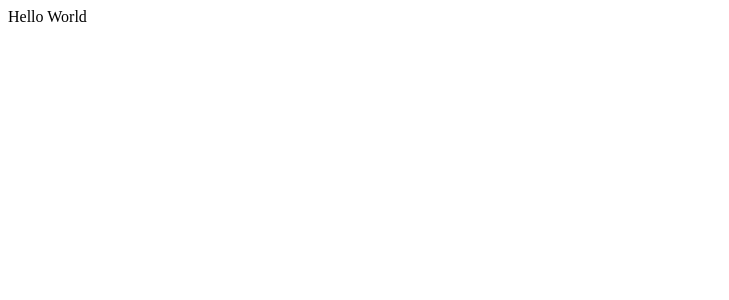
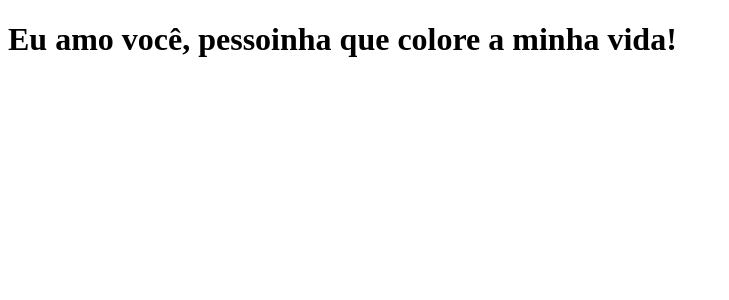
Before and after one commit to wendellrocha/clone-tabnews, a Next.js app: page / in a window 1280 px wide. Shown: the top 300 px of the page, without its empty margins (0-729 px from the left). Built offline with nearby package versions, Linux system fonts and the light colour scheme.

Commit message:
atualiza a frase

```diff
--- a/pages/index.js
+++ b/pages/index.js
@@ -1,5 +1,5 @@
 function Home() {
-  return <div>Hello World</div>;
+  return <h1>Eu amo você, pessoinha que colore a minha vida!</h1>;
 }
 
 export default Home;
```
